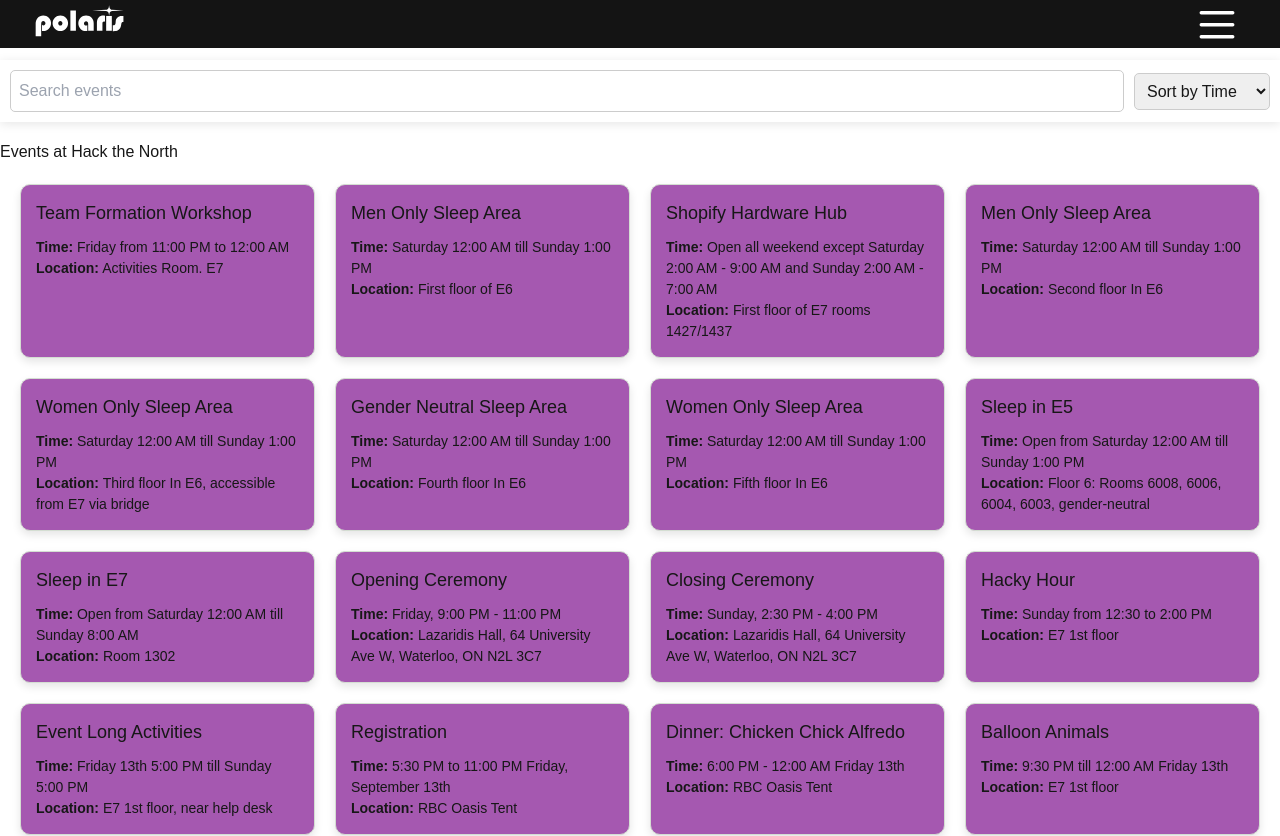
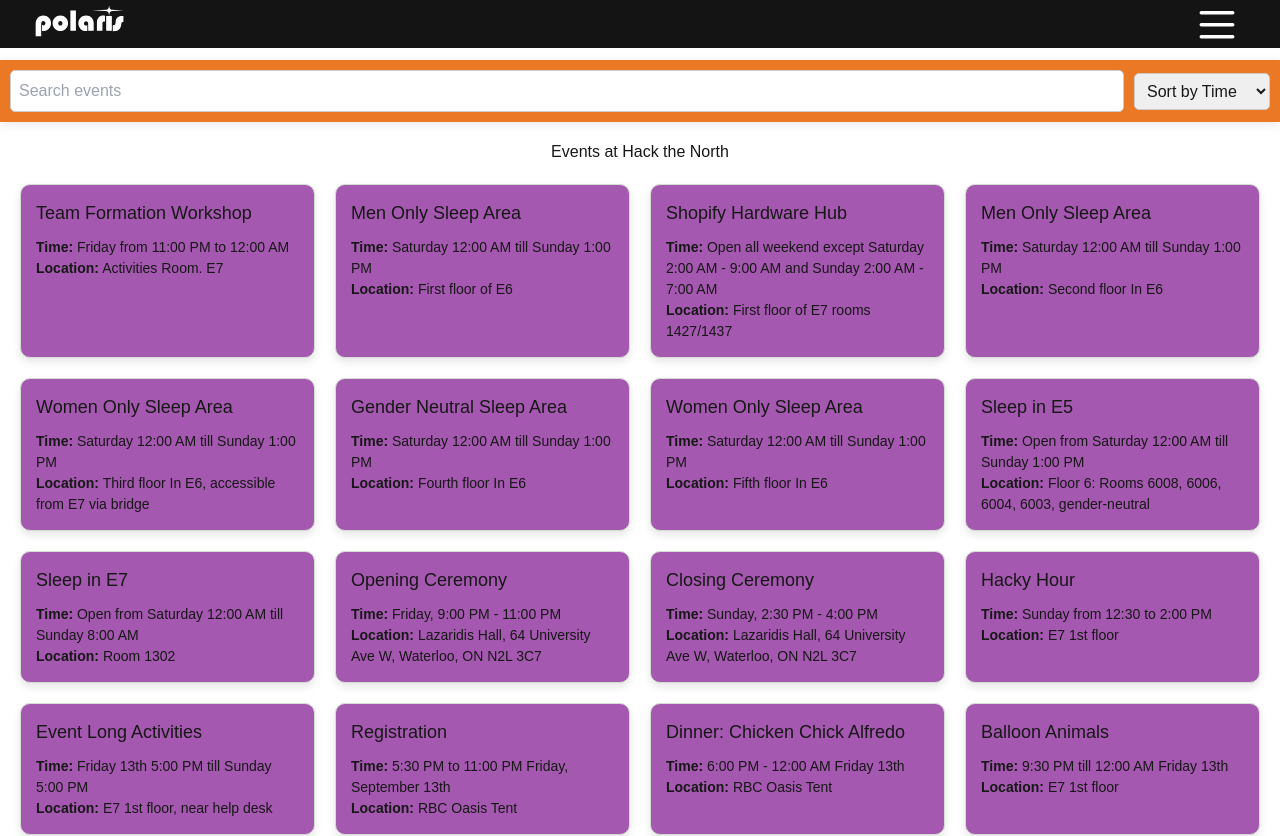
Before and after one commit to liuisaac/Polaris-HTN-App, a Next.js app in the folder polaris-frontend/: page /events in a window 1280 px wide. Shown: the top 836 px of the page. Built offline with nearby package versions, Linux system fonts and the light colour scheme.

Commit message:
centered the title

```diff
--- a/polaris-frontend/src/app/globals.css
+++ b/polaris-frontend/src/app/globals.css
@@ -33,3 +33,7 @@
 .flex-row-centered {
   @apply flex flex-row items-center justify-center;
 }
+
+.center {
+  text-align: center;
+}
--- a/polaris-frontend/src/components/events/events.tsx
+++ b/polaris-frontend/src/components/events/events.tsx
@@ -1,8 +1,8 @@
-"use client"; // This tells Next.js that this is a client-side component
+"use client";
 
 import { useEffect, useState } from 'react';
-import eventsData from './events_data.json'; // Assuming you have an events data JSON file
-import styles from './eventspage.module.css'; // Import the CSS module
+import eventsData from './events_data.json';
+import styles from './eventspage.module.css';
 
 interface Event {
   event_name: string;
@@ -48,20 +48,21 @@
 
   return (
     <div className={styles.localRoot}>
+      <div className = "center">
       <h1>Events at Hack the North</h1>
-
+      </div>
       {/* Fixed filter and sort */}
       <div className={styles.fixedFilterSort}>
         <input
           type="text"
-          className={styles.searchInput}  // Local class for input
+          className={styles.searchInput}
           placeholder="Search events"
-          onChange={(e) => setFilter(e.target.value)}  // Corrected the search handler
+          onChange={(e) => setFilter(e.target.value)}
           value={filter}
         />
 
         <select
-          className={styles.sortDropdown} // Added class for the select dropdown
+          className={styles.sortDropdown}
           onChange={(e) => setSortType(e.target.value)}
           value={sortType}
         >
@@ -70,7 +71,7 @@
         </select>
       </div>
 
-      {/* Adjusted padding to prevent overlap with the fixed filter/sort bar */}
+      {}
       <div className={styles.eventsContainer}>
         {filteredEvents.map((event: Event, index: number) => (
           <div className={styles.eventCard} key={index}>
--- a/polaris-frontend/src/components/events/eventspage.module.css
+++ b/polaris-frontend/src/components/events/eventspage.module.css
@@ -11,7 +11,7 @@
   display: flex;
   justify-content: space-between;
   align-items: center;
-  background-color: white; /* Adjust this for dark mode or styling preference */
+  background-color: #eb7825  ; /* Adjust this for dark mode or styling preference */
   padding: 10px;
   z-index: 1000; /* Ensure it stays above other content */
   box-shadow: 0 2px 10px rgba(0, 0, 0, 0.1); /* Optional shadow */
@@ -63,7 +63,7 @@
   width: 100%;
   height: 100%;
   background: rgba(0, 0, 0, 0.8);
-  color: blueviolet;
+  color: #eb7825  ;
   display: flex;
   justify-content: center;
   align-items: center;
```
